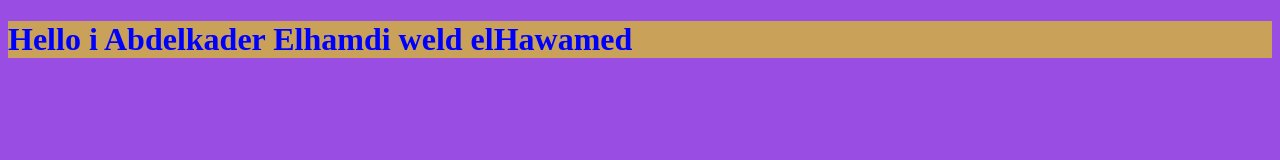
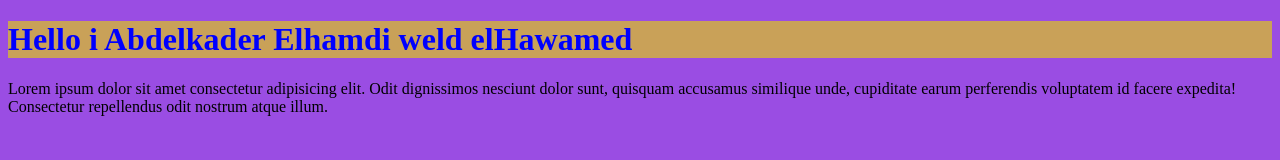
Before and after one commit to AbdelkaderHamdi/myFirstTestProject, a plain HTML site: page index.html in a window 1280 px wide. Drawn offline with Linux system fonts and the light colour scheme.

Commit message:
changes on the html file only

```diff
--- a/index.html
+++ b/index.html
@@ -8,6 +8,12 @@
   </head>
   <body>
     <h1>Hello i Abdelkader Elhamdi weld elHawamed</h1>
+    <p>
+      Lorem ipsum dolor sit amet consectetur adipisicing elit. Odit dignissimos
+      nesciunt dolor sunt, quisquam accusamus similique unde, cupiditate earum
+      perferendis voluptatem id facere expedita! Consectetur repellendus odit
+      nostrum atque illum.
+    </p>
     <script src="app.js"></script>
   </body>
 </html>
```
